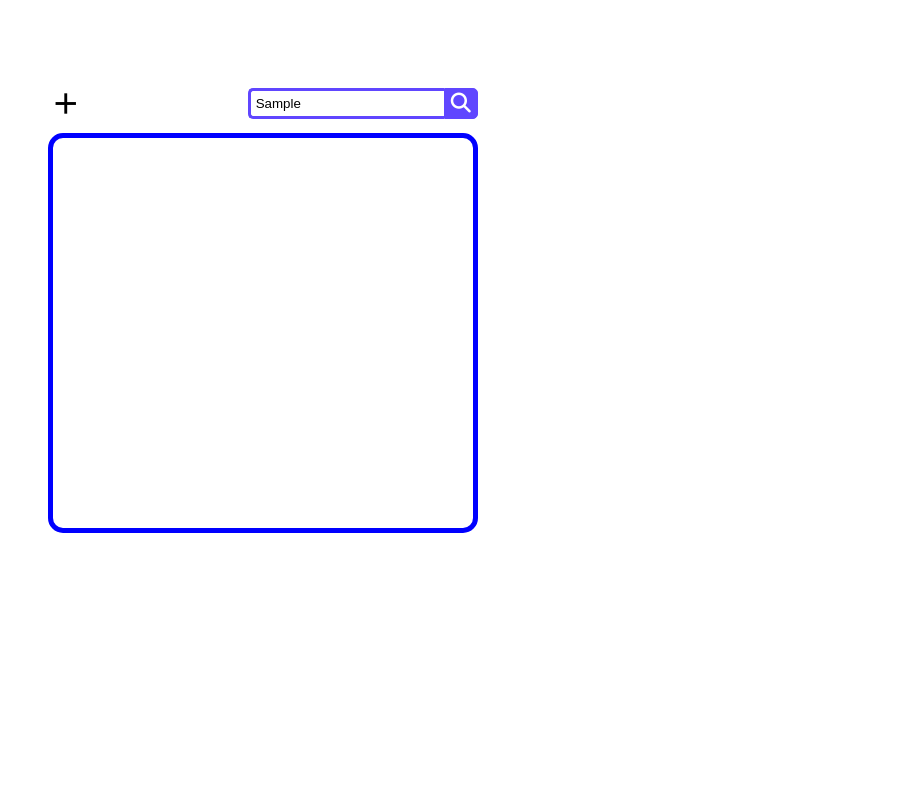
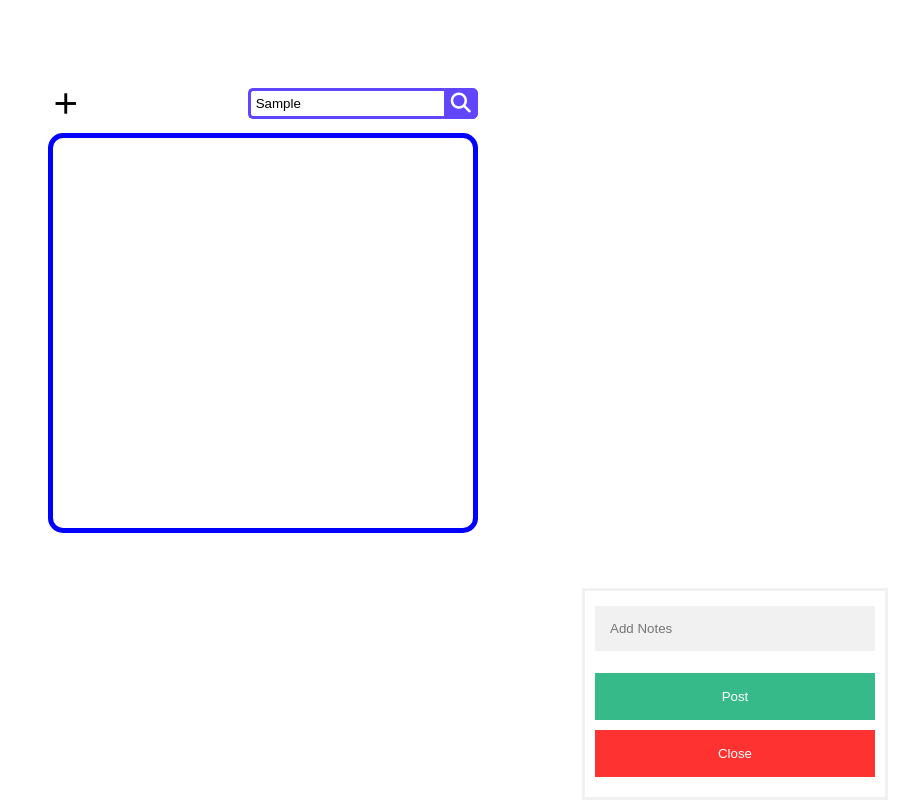
Before and after one commit to hamzaomer11/todo-app, a plain HTML site: page index.html in a window 1280 px wide. Both pictures are taken after typing "Sample" into the empty fields and a click on the button "add". Shown: the whole page, without its empty margins (377-1280 px from the left). Drawn offline with Linux system fonts and the light colour scheme.

Commit message:
updated todo app

```diff
--- a/index.html
+++ b/index.html
@@ -16,10 +16,17 @@
             <div class="pt-1 pb-1">
                 <div class="container">
                     <div class="flex justify-space">
-                        <div class="new-item">
-                            <button type="submit" class="add-item">
+                        <div class="new-item" onclick="openForm()">
+                            <button type="button" class="add-item">
                                 <i class="material-icons">add</i>
                             </button>
+                        </div>
+                        <div class="form-popup" id="myForm">
+                            <form class="form-container">
+                                <input type="text" placeholder="Add Notes" name="text" required>
+                                <button type="submit" class="btn">Post</button>
+                                <button type="button" class="btn cancel" onclick="closeForm()">Close</button>
+                            </form>
                         </div>
                         <div class="search-container mt-1">
                             <div class="search">
--- a/styles.css
+++ b/styles.css
@@ -97,4 +97,72 @@ button.add-item {
 
 .material-icons {
     font-size: 35px;
+    pointer-events: auto;
 }
+
+.open-button {
+    background-color: #555;
+    color: white;
+    padding: 16px 20px;
+    border: none;
+    cursor: pointer;
+    opacity: 0.8;
+    position: fixed;
+    bottom: 23px;
+    right: 28px;
+    width: 280px;
+  }
+
+  /* The popup form - hidden by default */
+  .form-popup {
+    display: none;
+    position: fixed;
+    bottom: 0;
+    right: 15px;
+    border: 3px solid #f1f1f1;
+    z-index: 9;
+  }
+
+  /* Add styles to the form container */
+  .form-container {
+    max-width: 300px;
+    padding: 10px;
+    background-color: white;
+  }
+
+  /* Full-width input fields */
+  .form-container input[type=text] {
+    width: 100%;
+    padding: 15px;
+    margin: 5px 0 22px 0;
+    border: none;
+    background: #f1f1f1;
+  }
+
+  /* When the inputs get focus, do something */
+  .form-container input[type=text]:focus {
+    background-color: #ddd;
+    outline: none;
+  }
+
+  /* Set a style for the post button */
+  .form-container .btn {
+    background-color: #04AA6D;
+    color: white;
+    padding: 16px 20px;
+    border: none;
+    cursor: pointer;
+    width: 100%;
+    margin-bottom:10px;
+    opacity: 0.8;
+  }
+
+  /* Add a red background color to the cancel button */
+  .form-container .cancel {
+    background-color: red;
+  }
+
+  /* Add some hover effects to buttons */
+  .form-container .btn:hover, .open-button:hover {
+    opacity: 1;
+  }
--- a/todo.js
+++ b/todo.js
@@ -0,0 +1,8 @@
+function openForm() {
+    document.getElementById("myForm").style.display = "block";
+}
+
+function closeForm() {
+    document.getElementById("myForm").style.display = "none";
+    console.log("Clicked")
+}
```
